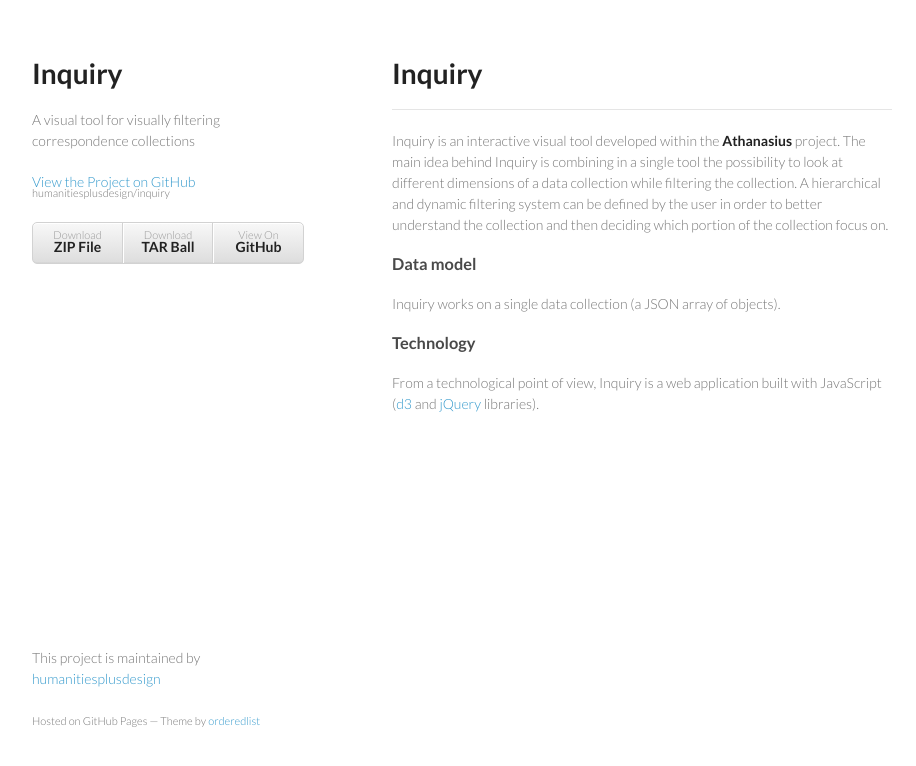
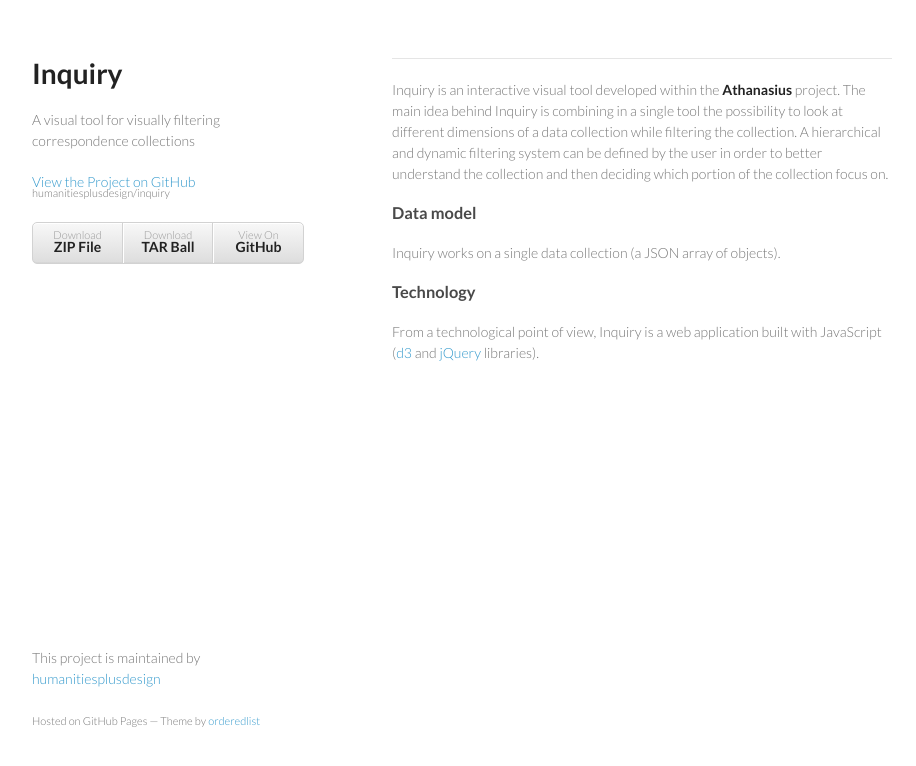
Before and after one commit to humanitiesplusdesign/inquiry, a plain HTML site: page index.html in a window 1280 px wide. Shown: the whole page, without its empty margins (178-1094 px from the left). Drawn offline with Linux system fonts and the light colour scheme.

Commit message:
Update index.html

```diff
--- a/index.html
+++ b/index.html
@@ -28,8 +28,7 @@
         </ul>
       </header>
       <section>
-        <h1>
-<a name="inquiry" class="anchor" href="#inquiry"><span class="octicon octicon-link"></span></a>Inquiry</h1>
+
 
 <hr><p>Inquiry is an interactive visual tool developed within the <a href="http://athanasius.stanford.edu"><strong>Athanasius</strong></a> project. The main idea behind Inquiry is combining in a single tool the possibility to look at different dimensions of a data collection while filtering the collection. A hierarchical and dynamic filtering system can be defined by the user in order to better understand the collection and then deciding which portion of the collection focus on.</p>
 
```
